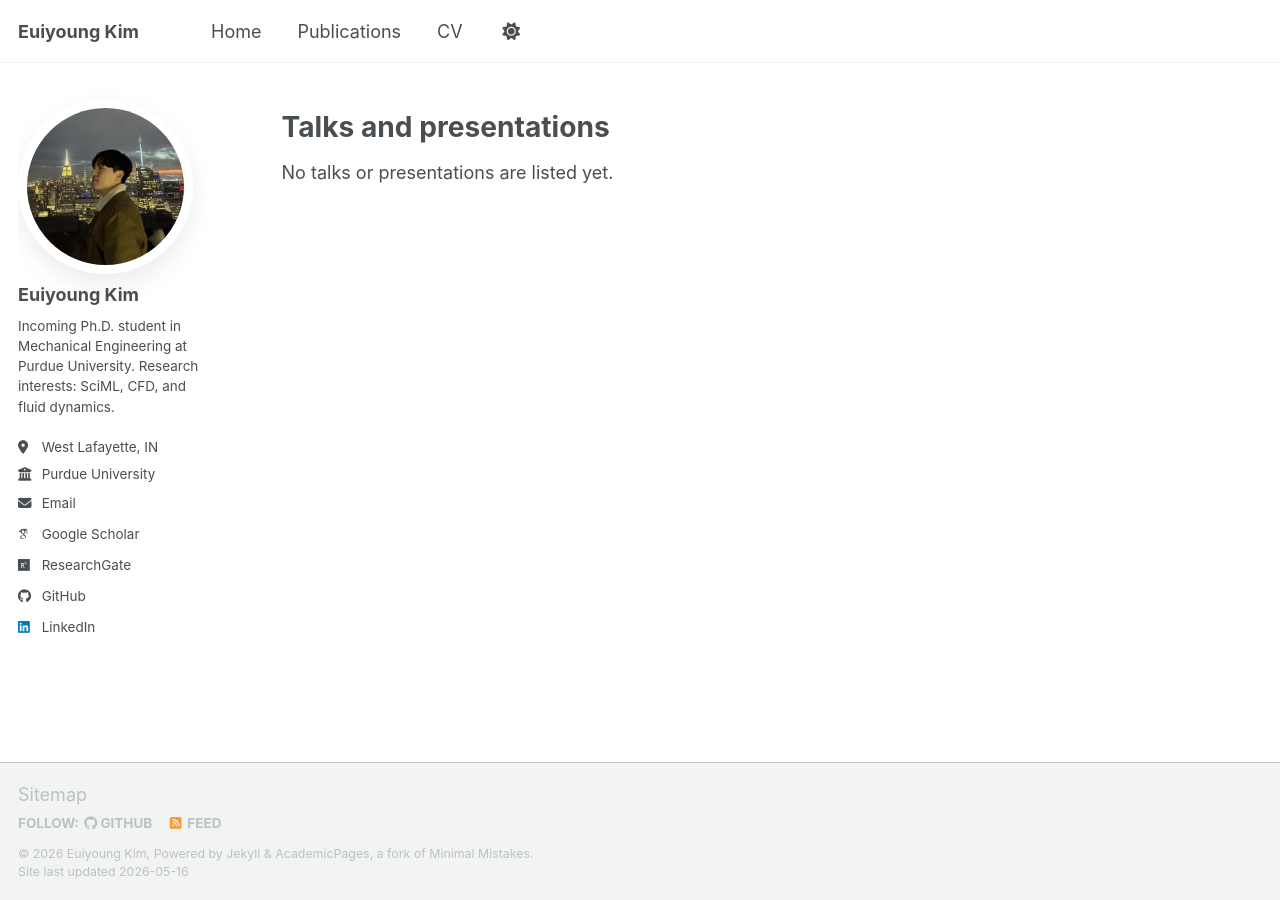
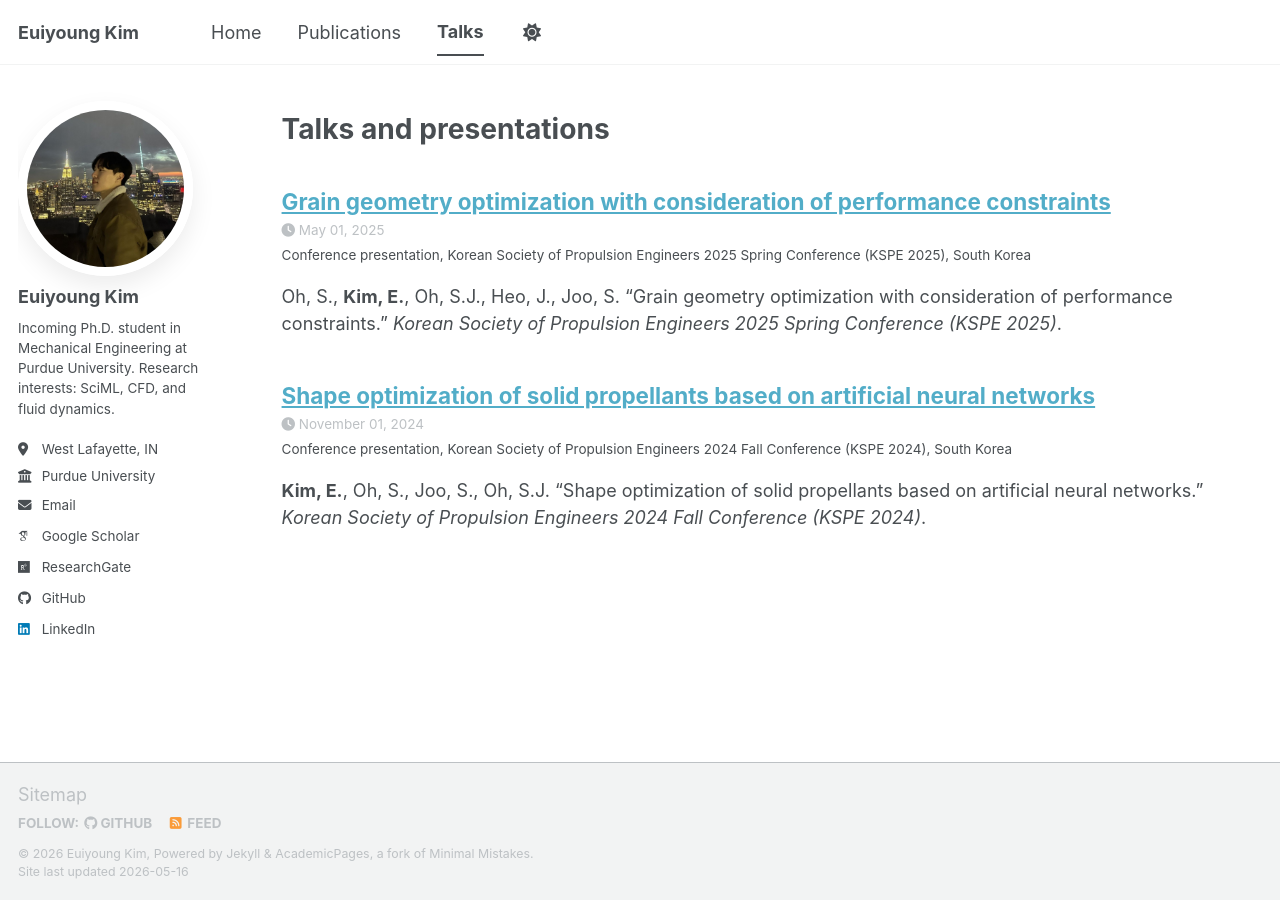
Before and after one commit to key9912/key9912.github.io, a Jekyll site: the page built from _pages/talks.html, in a window 1280 px wide. Built offline with Jekyll 4.4.1, drawn with Linux system fonts in a browser that asks for light colours; some web fonts are replaced; a script bundle is joined from its source files by our own code; library files that are not in the unit come from our copies.

Commit message:
Update navigation and talks

```diff
--- a/_data/navigation.yml
+++ b/_data/navigation.yml
@@ -14,8 +14,8 @@ main:
   - title: "Publications"
     url: /publications/
 
-  # - title: "Talks"
-  #   url: /talks/
+  - title: "Talks"
+    url: /talks/
 
   # - title: "Portfolio"
   #   url: /portfolio/
@@ -23,9 +23,6 @@ main:
   # - title: "Blog Posts"
   #   url: /year-archive/
 
-  - title: "CV"
-    url: /cv/
-
   # - title: "CV"
   #   url: /cv-json/
 
--- /dev/null
+++ b/_talks/2024-11-01-kspe-fall-solid-propellants.md
@@ -0,0 +1,12 @@
+---
+title: "Shape optimization of solid propellants based on artificial neural networks"
+collection: talks
+type: "Conference presentation"
+permalink: /talks/2024-kspe-fall-solid-propellants
+venue: "Korean Society of Propulsion Engineers 2024 Fall Conference (KSPE 2024)"
+date: 2024-11-01
+location: "South Korea"
+excerpt: '<strong>Kim, E.</strong>, Oh, S., Joo, S., Oh, S.J. "Shape optimization of solid propellants based on artificial neural networks." <i>Korean Society of Propulsion Engineers 2024 Fall Conference (KSPE 2024)</i>.'
+---
+
+<strong>Kim, E.</strong>, Oh, S., Joo, S., Oh, S.J. "Shape optimization of solid propellants based on artificial neural networks." <i>Korean Society of Propulsion Engineers 2024 Fall Conference (KSPE 2024)</i>.
--- /dev/null
+++ b/_talks/2025-05-01-kspe-spring-grain-geometry.md
@@ -0,0 +1,12 @@
+---
+title: "Grain geometry optimization with consideration of performance constraints"
+collection: talks
+type: "Conference presentation"
+permalink: /talks/2025-kspe-spring-grain-geometry
+venue: "Korean Society of Propulsion Engineers 2025 Spring Conference (KSPE 2025)"
+date: 2025-05-01
+location: "South Korea"
+excerpt: 'Oh, S., <strong>Kim, E.</strong>, Oh, S.J., Heo, J., Joo, S. "Grain geometry optimization with consideration of performance constraints." <i>Korean Society of Propulsion Engineers 2025 Spring Conference (KSPE 2025)</i>.'
+---
+
+Oh, S., <strong>Kim, E.</strong>, Oh, S.J., Heo, J., Joo, S. "Grain geometry optimization with consideration of performance constraints." <i>Korean Society of Propulsion Engineers 2025 Spring Conference (KSPE 2025)</i>.
```
Also changed, not shown: _pages/about.md (+1 -1 lines), _pages/cv.md (deleted, +0 -27 lines).
